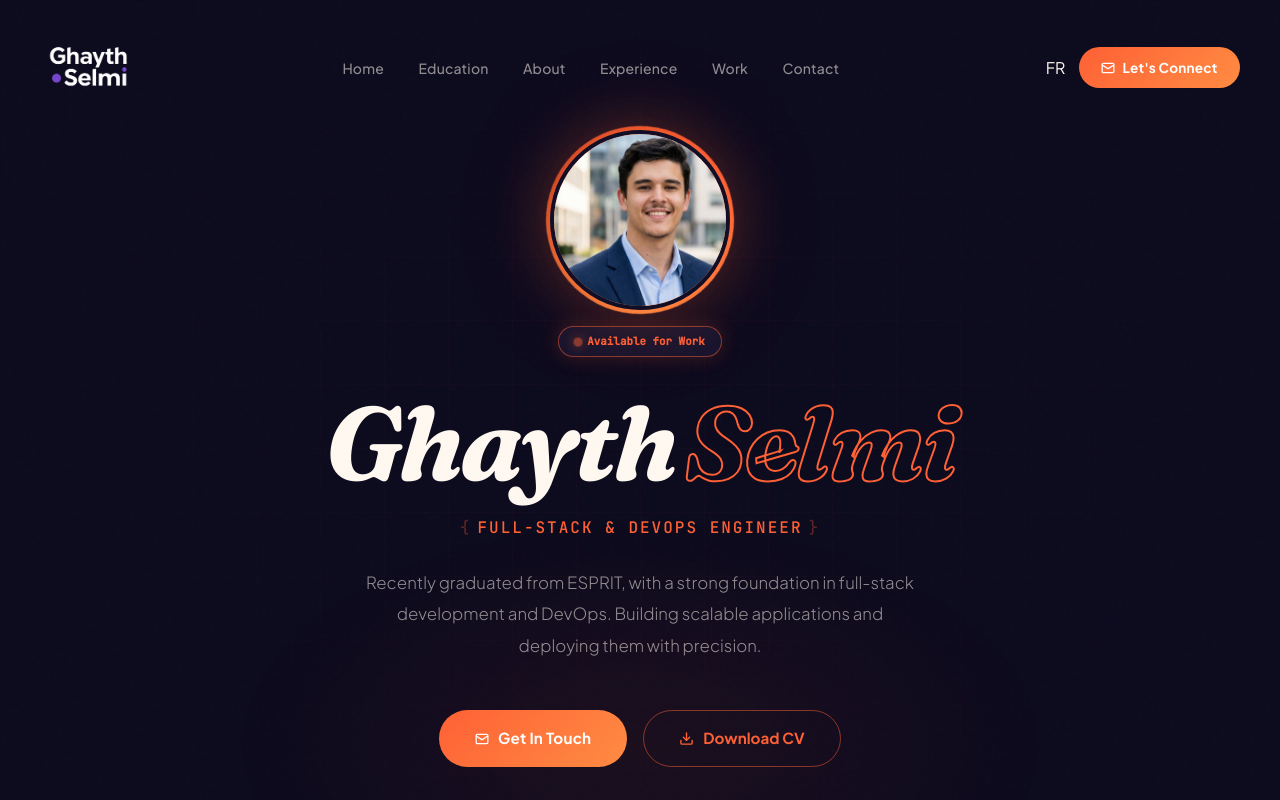
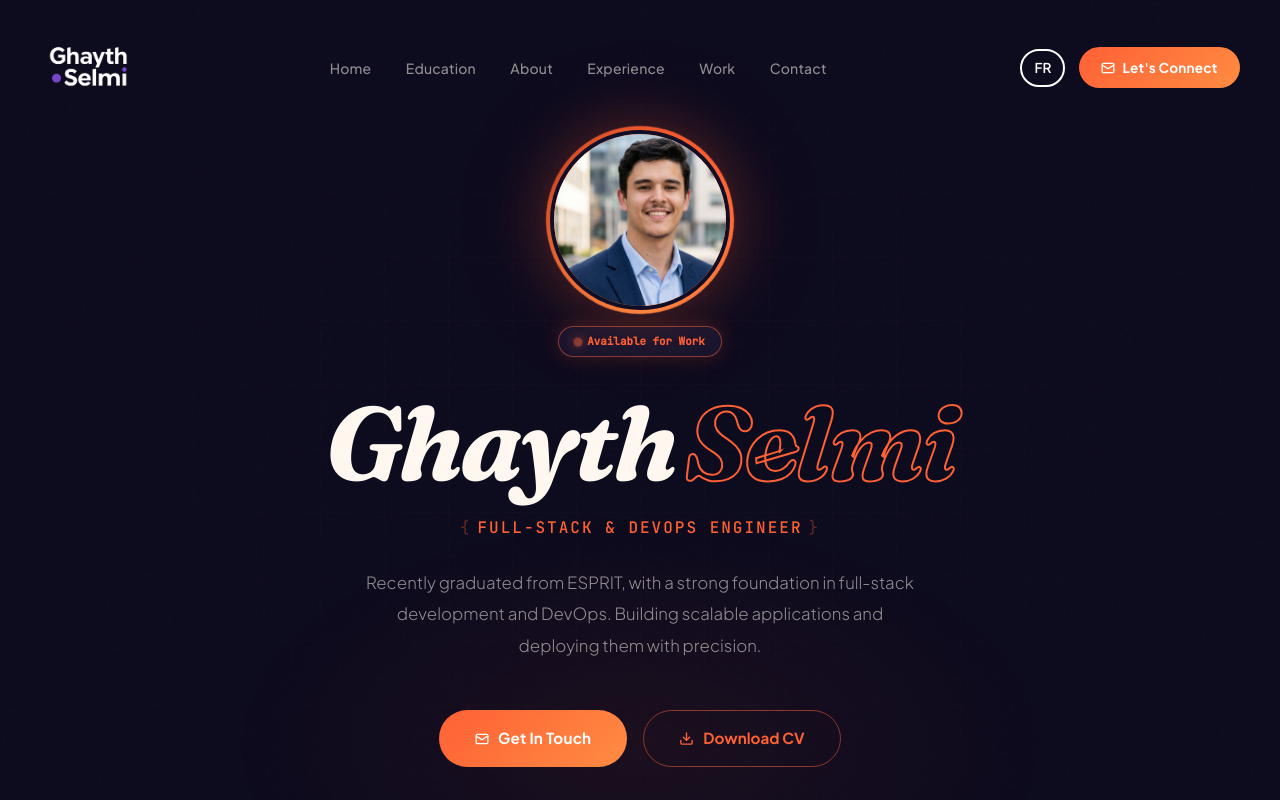
Before and after one commit to ghaythselmi/my-portfolio, an Angular app: page / in a window 1280 px wide. Shown: the top 800 px of the page. Built offline with nearby package versions, Linux system fonts and the light colour scheme; a web font is replaced by a local one.

Commit message:
Updating Home layout

```diff
--- a/src/app/Pages/home/home.component.scss
+++ b/src/app/Pages/home/home.component.scss
@@ -2130,3 +2130,38 @@ section {
     transition-duration: 0.01ms !important;
   }
 }
+
+.lang-toggle {
+  background: transparent;
+  border: 2px solid #ffffff;
+  color: #ffffff;
+  font-weight: 600;
+  font-size: 0.85rem;
+  padding: 6px 12px;
+  border-radius: 20px;
+  cursor: pointer;
+  transition: all 0.3s ease;
+}
+
+/* Hover effect */
+.lang-toggle:hover {
+  background: #ffffff;
+  color: #000000;
+  transform: scale(1.05);
+}
+
+/* Active click */
+.lang-toggle:active {
+  transform: scale(0.95);
+}
+
+/* Optional: dark navbar version */
+.navbar.scrolled .lang-toggle {
+  border-color: #000;
+  color: #000;
+}
+
+.navbar.scrolled .lang-toggle:hover {
+  background: #000;
+  color: #fff;
+}
```
Also changed, not shown: src/assets/devops_icons.png (deleted).
